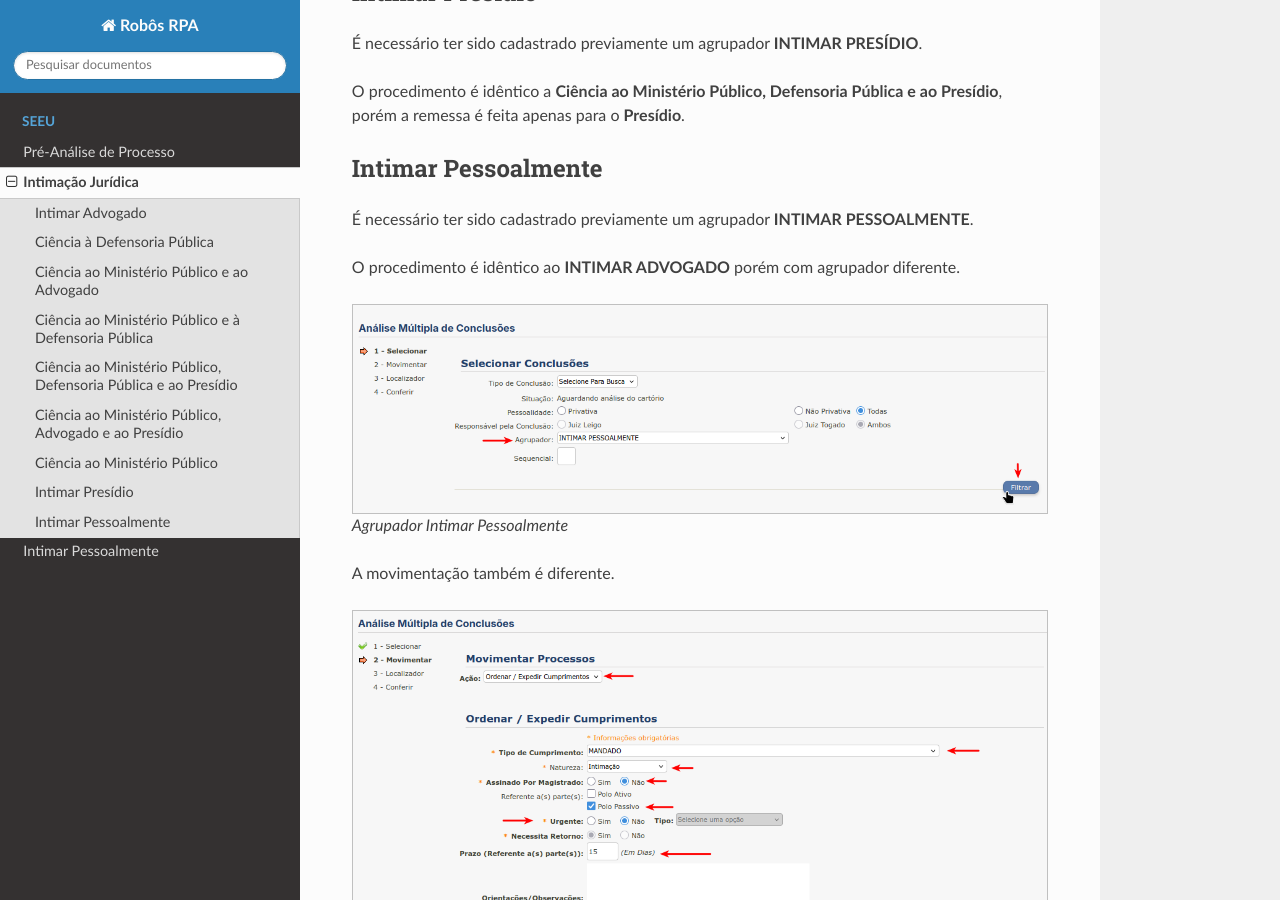
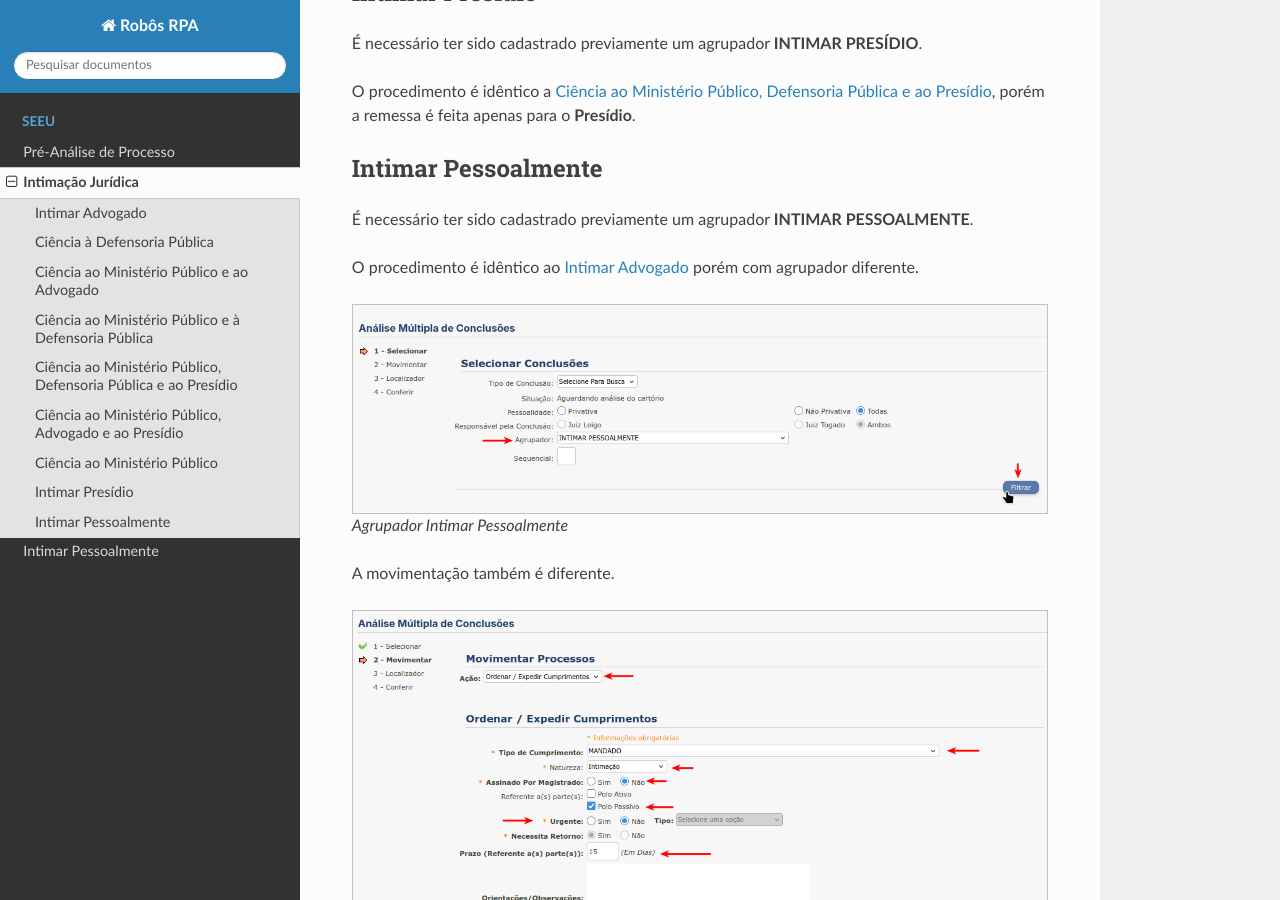
Before and after one commit to djangonauta/robos-rpa-docs, a Sphinx documentation site: the page built from docs/intimacao_juridica.rst, in a window 1280 px wide and 900 px high, scrolled down 10282 px. Built offline with Sphinx 7.4.7 and the Read the Docs theme 3.1.0, drawn with Linux system fonts in a browser that asks for light colours.

Commit message:
docs: Adicionadas referências internas

```diff
--- a/docs/intimacao_juridica.rst
+++ b/docs/intimacao_juridica.rst
@@ -86,7 +86,7 @@ Ciência à Defensoria Pública
 
 É necessário ter sido cadastrado previamente um agrupador **CIÊNCIA À DEFENSORIA PÚBLICA**.
 
-O procedimento é idêntico ao de **Intimar Advogado**, porém o agrupador é diferente.
+O procedimento é idêntico ao de `Intimar Advogado`_, porém o agrupador é diferente.
 
 .. figure:: _static/intimacao_juridica/ciencia_defensoria_agrupador.png
   :class: data-fb
@@ -106,7 +106,7 @@ Ciência ao Ministério Público e ao Advogado
 
 É necessário ter sido cadastrado previamente um agrupador **CIÊNCIA AO MINISTÉRIO PÚBLICO E AO ADVOGADO**.
 
-O procedimento é idêntico ao de **Ciência à Defensoria Pública**, porém o agrupador é diferente.
+O procedimento é idêntico ao de `Ciência à Defensoria Pública`_, porém o agrupador é diferente.
 
 .. figure:: _static/intimacao_juridica/ciencia_mp_advogado_agrupador.png
   :class: data-fb
@@ -152,17 +152,17 @@ Ciência ao Ministério Público e à Defensoria Pública
 
 É necessário ter sido cadastrado previamente um agrupador **CIÊNCIA AO MINISTÉRIO PÚBLICO E DEFENSORIA PÚBLICA**.
 
-O procedimento é idêntico a **Ciência ao Ministério Público e ao Advogado**, porém o agrupador é diferente.
+O procedimento é idêntico a `Ciência ao Ministério Público e ao Advogado`_, porém o agrupador é diferente.
 
 .. figure:: _static/intimacao_juridica/ciencia_mp_dpe_agrupador.png
   :class: data-fb
 
   Agrupador Ciência ao Ministério Público e à Defensoria Pública
 
-O procedimento é a combinação de **Ciência ao Ministério Público** e à **Ciência à Defensoria Pública**, porém ao final
-da **Ciência ao Ministério Público** deve-se continuar a movimentação de forma idêntica ao procedimento
-**Ciência ao Ministério Público e ao Advogado**, porém efetuar a **Ciência à Defensoria Pública**
-ao invés de **Intimar Advogado**.
+O procedimento é a combinação de `Ciência ao Ministério Público`_ e à `Ciência à Defensoria Pública`_, porém ao final
+da `Ciência ao Ministério Público`_ deve-se continuar a movimentação de forma idêntica ao procedimento
+`Ciência ao Ministério Público e ao Advogado`_, porém efetuar a `Ciência à Defensoria Pública`_
+ao invés de `Intimar Advogado`_.
 
 
 Ciência ao Ministério Público, Defensoria Pública e ao Presídio
@@ -170,7 +170,7 @@ Ciência ao Ministério Público, Defensoria Pública e ao Presídio
 
 É necessário ter sido cadastrado previamente um agrupador **CIÊNCIA AO MINISTÉRIO PÚBLICO, DEFENSORIA PÚBLICA E AO PRESÍDIO**.
 
-O procedimento é idêntico a **Ciência ao Ministério Público e à Defensoria Pública**, porém o agrupador é diferente.
+O procedimento é idêntico a `Ciência ao Ministério Público e à Defensoria Pública`_, porém o agrupador é diferente.
 
 .. figure:: _static/intimacao_juridica/ciencia_mp_dpe_presidio_agrupador.png
   :class: data-fb
@@ -192,7 +192,7 @@ Ciência ao Ministério Público, Advogado e ao Presídio
 
 É necessário ter sido cadastrado previamente um agrupador **CIÊNCIA AO MINISTÉRIO PÚBLICO, ADVOGADO E AO PRESÍDIO**.
 
-O procedimento é idêntico a **Ciência ao Ministério Público, Defensoria Pública e ao Presídio**,
+O procedimento é idêntico a `Ciência ao Ministério Público, Defensoria Pública e ao Presídio`_,
 porém ao invés da **Defensoria Pública** é feito o procedimento **Intimar Advogado**.
 
 
@@ -201,7 +201,7 @@ Ciência ao Ministério Público
 
 É necessário ter sido cadastrado previamente um agrupador **CIÊNCIA AO MINISTÉRIO PÚBLICO**.
 
-O procedimento é idêntico a **Ciência ao Ministério Público e ao Advogado**, porém a remessa é feita
+O procedimento é idêntico a `Ciência ao Ministério Público e ao Advogado`_, porém a remessa é feita
 apenas para o **Ministério Público**.
 
 
@@ -210,7 +210,7 @@ Intimar Presídio
 
 É necessário ter sido cadastrado previamente um agrupador **INTIMAR PRESÍDIO**.
 
-O procedimento é idêntico a **Ciência ao Ministério Público, Defensoria Pública e ao Presídio**, porém
+O procedimento é idêntico a `Ciência ao Ministério Público, Defensoria Pública e ao Presídio`_, porém
 a remessa é feita apenas para o **Presídio**.
 
 
@@ -219,7 +219,7 @@ Intimar Pessoalmente
 
 É necessário ter sido cadastrado previamente um agrupador **INTIMAR PESSOALMENTE**.
 
-O procedimento é idêntico ao **INTIMAR ADVOGADO** porém com agrupador diferente.
+O procedimento é idêntico ao `Intimar Advogado`_ porém com agrupador diferente.
 
 .. figure:: _static/intimacao_juridica/intimar_pessoalmente_agrupador.png
   :class: data-fb
```
